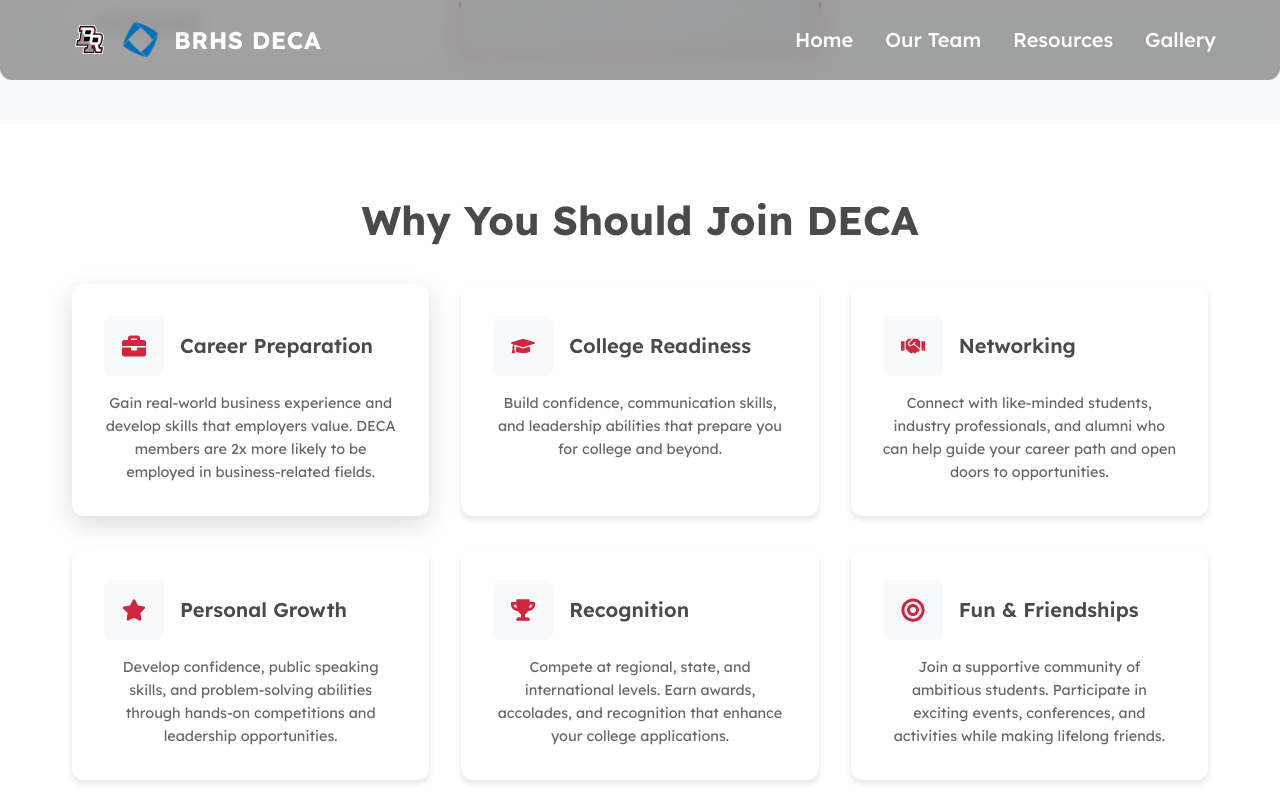
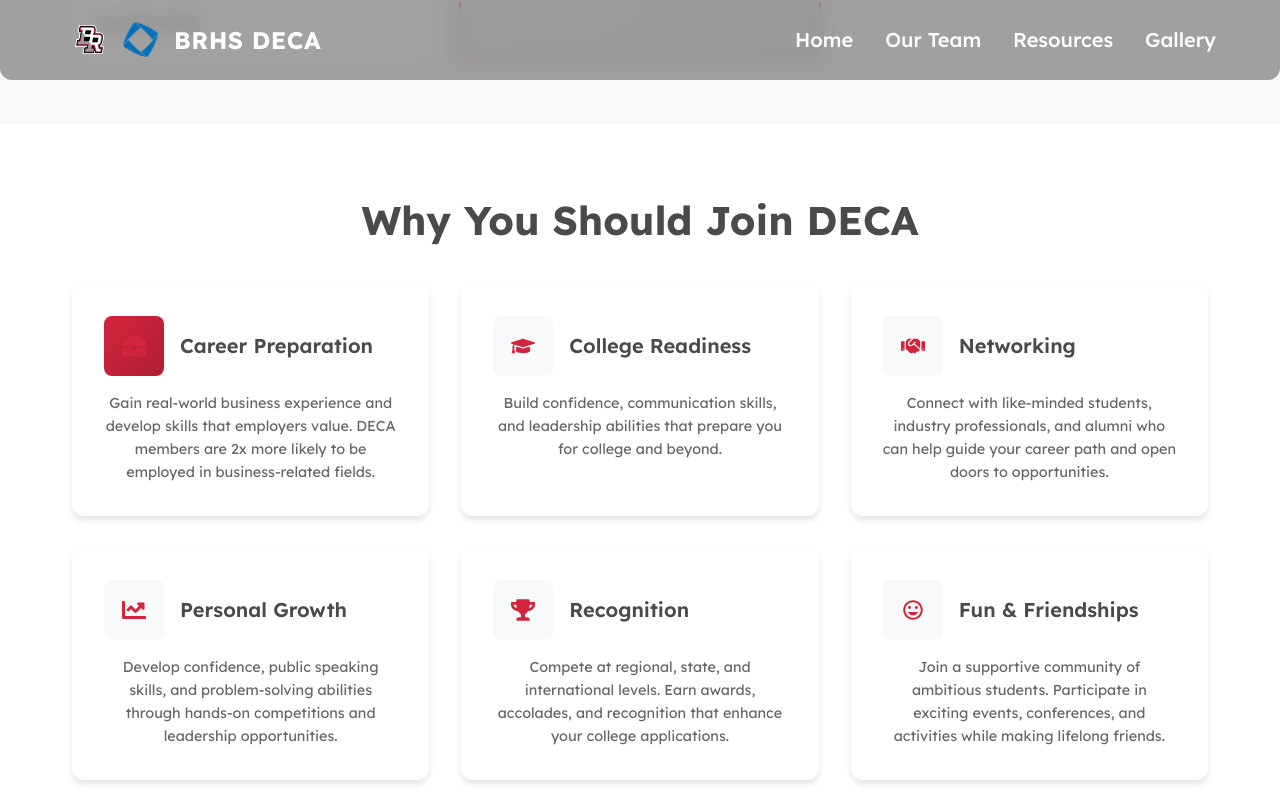
Before and after one commit to AryaVaidya08/BRHS-DECA, a Next.js app: page / in a window 1280 px wide. In both pictures the pointer is over the element 250 px from the left and 2353 px from the top of the page. Shown: the part 1953-2753 px from the top of the page. Built offline with nearby package versions, Linux system fonts and the light colour scheme.

Commit message:
made it look better

```diff
--- a/app/page.js
+++ b/app/page.js
@@ -4,7 +4,8 @@ import Image from "next/image";
 import Link from "next/link";
 import { useState } from "react";
 import { IoIosArrowDown, IoIosArrowUp } from "react-icons/io";
-import { FaBriefcase, FaGraduationCap, FaHandshake, FaStar, FaTrophy, FaBullseye } from "react-icons/fa";
+import { FaBriefcase, FaGraduationCap, FaHandshake, FaStar, FaTrophy, FaChartLine } from "react-icons/fa";
+import { IoMdHappy } from "react-icons/io";
 import { useScrollAnimation, useCountUp } from "./hooks/useScrollAnimation";
 import styles from "./page.module.css";
 
@@ -221,7 +222,7 @@ export default function Home() {
             <div className={styles.benefitCard}>
               <div className={styles.benefitCardHeader}>
                 <div className={styles.benefitIconContainer}>
-                  <FaStar className={styles.benefitIcon} />
+                  <FaChartLine className={styles.benefitIcon} />
                 </div>
                 <h3 className={styles.benefitTitle}>Personal Growth</h3>
               </div>
@@ -247,7 +248,7 @@ export default function Home() {
             <div className={styles.benefitCard}>
               <div className={styles.benefitCardHeader}>
                 <div className={styles.benefitIconContainer}>
-                  <FaBullseye className={styles.benefitIcon} />
+                  <IoMdHappy className={styles.benefitIcon} />
                 </div>
                 <h3 className={styles.benefitTitle}>Fun & Friendships</h3>
               </div>
--- a/app/page.module.css
+++ b/app/page.module.css
@@ -400,15 +400,18 @@
   padding: 2rem;
   border-radius: 12px;
   box-shadow: 0 4px 6px rgba(0, 0, 0, 0.1);
-  transition: transform 0.3s ease;
+  transition: all 0.3s cubic-bezier(0.4, 0, 0.2, 1);
   display: flex;
   flex-direction: column;
   align-items: flex-start;
   text-align: left;
+  cursor: pointer;
 }
 
 .benefitCard:hover {
-  box-shadow: 0 8px 25px rgba(0, 0, 0, 0.15);
+  transform: scale(1.02);
+  box-shadow: 0 12px 30px rgba(0, 0, 0, 0.2);
+  background: linear-gradient(135deg, #ffffff 0%, #f8f9fa 100%);
 }
 
 .benefitCardHeader {
@@ -430,11 +433,24 @@
   width: 60px;
   height: 60px;
   flex-shrink: 0;
+  transition: all 0.3s cubic-bezier(0.4, 0, 0.2, 1);
+}
+
+.benefitCard:hover .benefitIconContainer {
+  background: linear-gradient(135deg, #d2243d 0%, #b01e35 100%);
+  transform: scale(1.1) rotate(5deg);
+  box-shadow: 0 4px 15px rgba(210, 36, 61, 0.3);
 }
 
 .benefitIcon {
   font-size: 1.5rem;
   color: #d2243d;
+  transition: all 0.3s cubic-bezier(0.4, 0, 0.2, 1);
+}
+
+.benefitCard:hover .benefitIcon {
+  color: white;
+  transform: scale(1.1);
 }
 
 .benefitTitle {
@@ -442,6 +458,12 @@
   font-weight: 600;
   color: #4a4a4a;
   text-align: center;
+  transition: all 0.3s cubic-bezier(0.4, 0, 0.2, 1);
+}
+
+.benefitCard:hover .benefitTitle {
+  color: #d2243d;
+  transform: translateY(-2px);
 }
 
 .benefitDescription {
@@ -449,6 +471,12 @@
   font-size: 0.9rem;
   line-height: 1.6;
   text-align: center;
+  transition: all 0.3s cubic-bezier(0.4, 0, 0.2, 1);
+}
+
+.benefitCard:hover .benefitDescription {
+  color: #4a4a4a;
+  transform: translateY(-1px);
 }
 
 /* Events Section */
@@ -732,6 +760,15 @@
     grid-template-columns: 1fr;
   }
 
+  /* Reduce hover effects on mobile for better performance */
+  .benefitCard:hover {
+    transform: translateY(-4px) scale(1.01);
+  }
+
+  .benefitCard:hover .benefitIconContainer {
+    transform: scale(1.05) rotate(3deg);
+  }
+
   .eventsContent {
     grid-template-columns: 1fr;
     gap: 2rem;
@@ -772,4 +809,43 @@
     width: 100%;
     max-width: 300px;
   }
+
+  /* Further reduce hover effects on small screens */
+  .benefitCard:hover {
+    transform: translateY(-2px) scale(1.005);
+  }
+
+  .benefitCard:hover .benefitIconContainer {
+    transform: scale(1.03) rotate(2deg);
+  }
 }
+
+/* Disable hover effects on touch devices */
+@media (hover: none) {
+  .benefitCard:hover {
+    transform: none;
+    box-shadow: 0 4px 6px rgba(0, 0, 0, 0.1);
+    background: white;
+  }
+
+  .benefitCard:hover .benefitIconContainer {
+    background-color: #f8f9fa;
+    transform: none;
+    box-shadow: none;
+  }
+
+  .benefitCard:hover .benefitIcon {
+    color: #d2243d;
+    transform: none;
+  }
+
+  .benefitCard:hover .benefitTitle {
+    color: #4a4a4a;
+    transform: none;
+  }
+
+  .benefitCard:hover .benefitDescription {
+    color: #666;
+    transform: none;
+  }
+}
```
